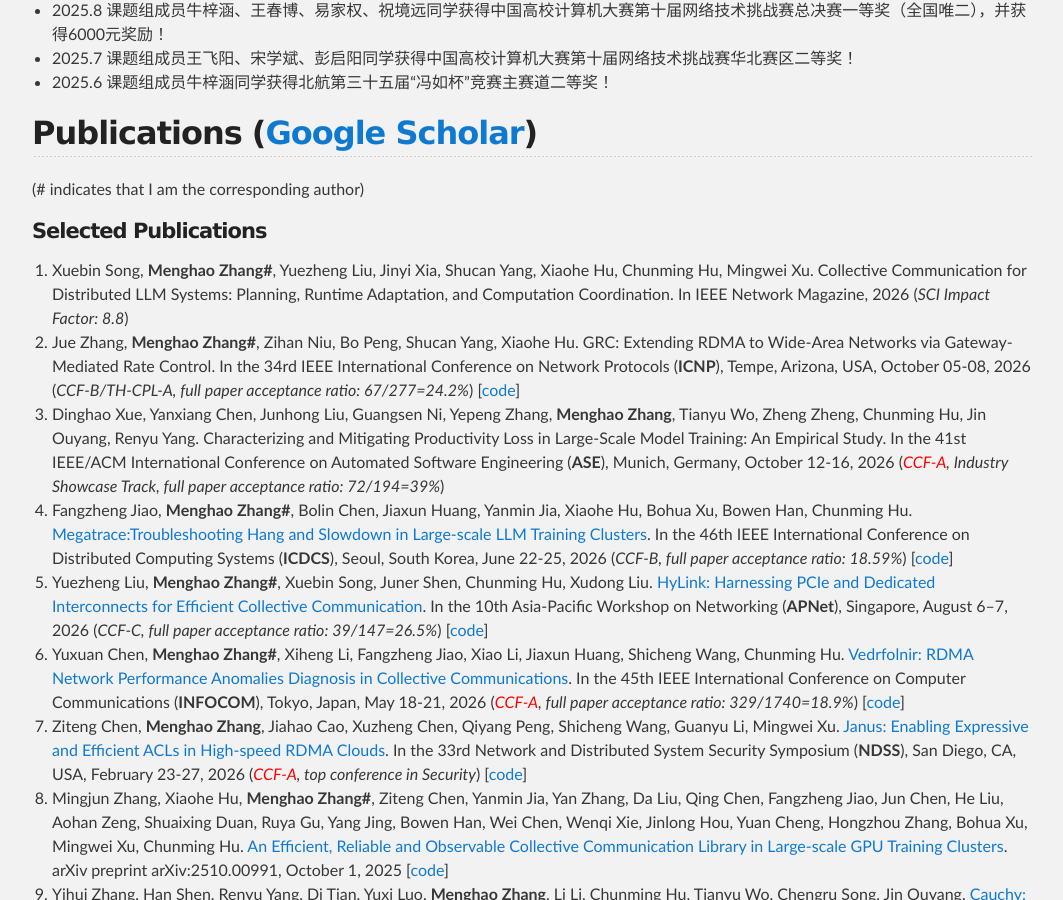
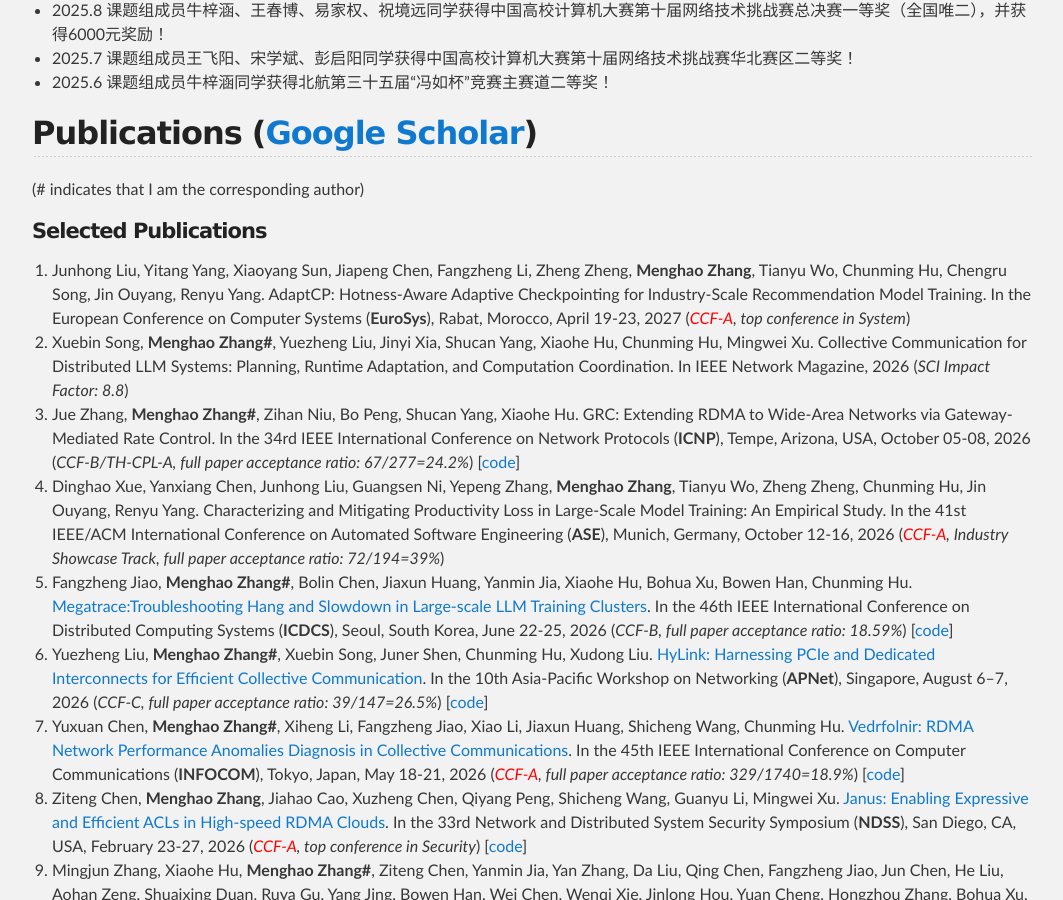
Before and after one commit to zhangmenghao/zhangmenghao.github.io, a Jekyll site: the page built from index.md, in a window 1280 px wide and 900 px high, scrolled down 1213 px. Shown: the whole window, without its empty margins (108-1171 px from the left). Built offline with Jekyll 4.4.1, drawn with Linux system fonts in a browser that asks for light colours.

Commit message:
Update eurosys

```diff
--- a/index.md
+++ b/index.md
@@ -44,6 +44,9 @@
 ## Publications ([Google Scholar](https://scholar.google.com/citations?user=fv-p85gAAAAJ&hl=zh-CN))
 (# indicates that I am the corresponding author)
 #### Selected Publications
+35. Junhong Liu, Yitang Yang, Xiaoyang Sun, Jiapeng Chen, Fangzheng Li, Zheng Zheng, __Menghao Zhang__, Tianyu Wo, Chunming Hu, Chengru Song, Jin Ouyang, Renyu Yang.
+AdaptCP: Hotness-Aware Adaptive Checkpointing for Industry-Scale Recommendation Model Training.
+In the European Conference on Computer Systems (**EuroSys**), Rabat, Morocco, April 19-23, 2027 (*<font color='red'>CCF-A</font>, top conference in System*)
 34. Xuebin Song, __Menghao Zhang#__, Yuezheng Liu, Jinyi Xia, Shucan Yang, Xiaohe Hu, Chunming Hu, Mingwei Xu.
 Collective Communication for Distributed LLM Systems: Planning, Runtime Adaptation, and Computation Coordination.
 In IEEE Network Magazine, 2026 (*SCI Impact Factor: 8.8*)
```
